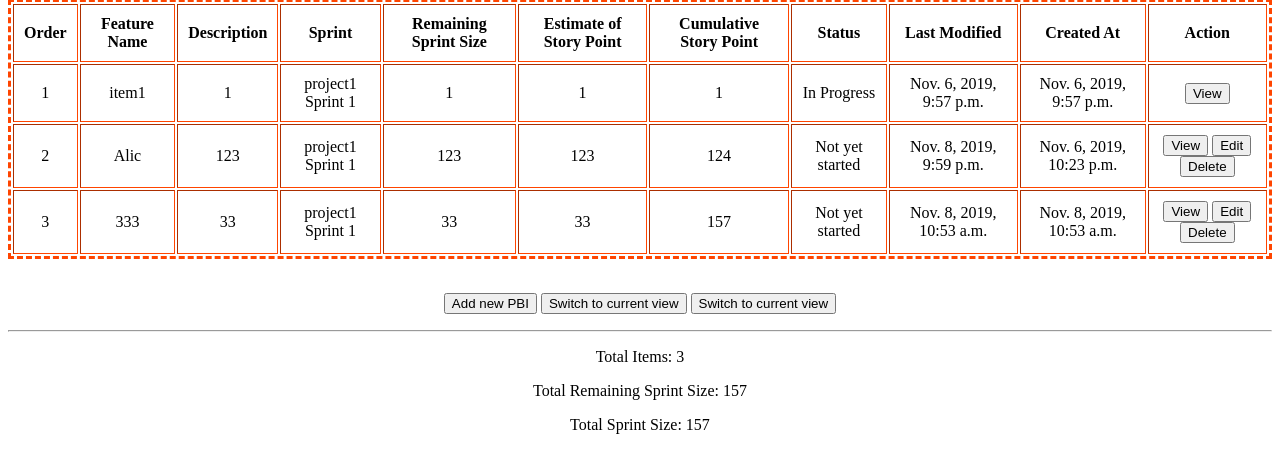
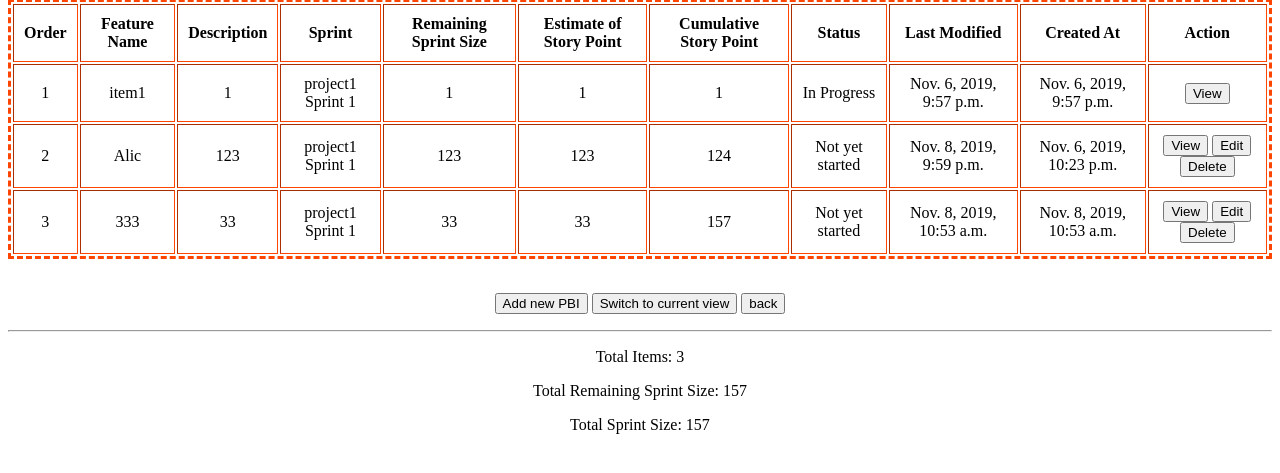
Before and after one commit to lui1214/COMP3297Group, a Django app: page /pbi/viewProductbacklog/2 in a window 1280 px wide. Shown: the part 45-518 px from the top of the page. Run offline with Django 3.2, Linux system fonts and the light colour scheme; data comes from the database, SQL or seed files in the repository; both versions use the stored data as it was after the commit; parts of the project's set-up code (start-up, migrations or seed data) failed here and were passed over.

Commit message:
add a back to projectview,show capacity and tile

```diff
--- a/djangoProject/BackTrack/templates/product_backlog.html
+++ b/djangoProject/BackTrack/templates/product_backlog.html
@@ -48,7 +48,7 @@
 <p align="center">
 	<button onclick="window.location.href = 'http://localhost:8000/pbi/createPBI/';">Add new PBI</button>
 	<button onclick="window.location.href = 'http://localhost:8000/pbi/viewCurrentPBI/';">Switch to current view</button>
-    <button onclick="window.location.href = 'http://localhost:8000/pbi/viewProject/{{row1.project.pk}}';">Switch to current view</button>
+    <button onclick="window.location.href = 'http://localhost:8000/pbi/viewProject/{{row1.project.pk}}';">back</button>
 </p>
 
 <hr>
--- a/djangoProject/BackTrack/templates/sprint_backlog.html
+++ b/djangoProject/BackTrack/templates/sprint_backlog.html
@@ -3,6 +3,7 @@
 <head>
     <meta charset="UTF-8">
     <title>Sprint Backlog</title>
+	<br><b>{{sprint.project.name}}</b>    sprint {{sprint.number}}</br>
 </head>
 <body>
 	<!--
@@ -140,6 +141,7 @@
 	</table>
 
 
-
+<br><b>Maximum hour</b>{{sprint.capacity}}</br>
+<button onclick="window.location.href = 'http://localhost:8000/pbi/viewProject/{{ sprint.project.pk }}';">back</button>
 </body>
 </html>
```
Also changed, not shown: djangoProject/BackTrack/db.sqlite3.
